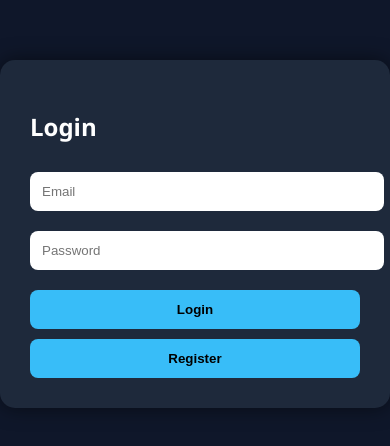
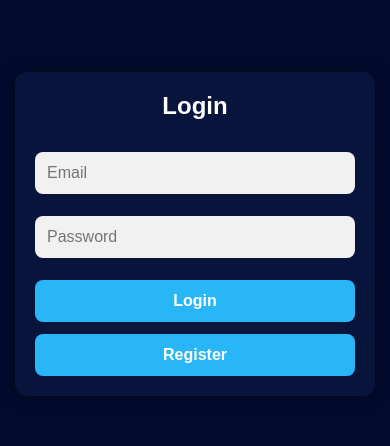
Before and after one commit to koti63888-a11y/quiz-app, a React (Create React App) app in the folder myapp/: page / in a window 390 px wide. Shown: the part 188-634 px from the top of the page. Built offline with nearby package versions, Linux system fonts and the light colour scheme.

Commit message:
mobile responsive ui

```diff
--- a/myapp/src/App.css
+++ b/myapp/src/App.css
@@ -208,4 +208,113 @@ button:hover {
 
 .popup-menu button {
   width: 100%;
+}/* RESET */
+
+*{
+  margin: 0;
+  padding: 0;
+  box-sizing: border-box;
 }
+
+/* BODY */
+
+body{
+  width: 100%;
+  overflow-x: hidden;
+  font-family: Arial, sans-serif;
+  background: #020b2d;
+  color: white;
+}
+
+/* CENTER CONTAINER */
+
+.center-container{
+  width: 100%;
+  min-height: 100vh;
+
+  display: flex;
+  justify-content: center;
+  align-items: center;
+
+  padding: 15px;
+}
+
+/* CARD */
+
+.card{
+  width: 100%;
+  max-width: 400px;
+
+  background: #08143c;
+
+  padding: 20px;
+
+  border-radius: 12px;
+
+  box-shadow: 0px 0px 15px rgba(0,0,0,0.4);
+}
+
+/* TITLE */
+
+.card h2{
+  margin-bottom: 20px;
+  text-align: center;
+}
+
+/* INPUTS */
+
+input,
+select,
+button{
+  width: 100%;
+
+  padding: 12px;
+
+  margin-top: 12px;
+
+  border: none;
+
+  border-radius: 8px;
+
+  font-size: 16px;
+}
+
+/* INPUT */
+
+input,
+select{
+  background: #f1f1f1;
+}
+
+/* BUTTON */
+
+button{
+  background: #29b6f6;
+  color: white;
+  font-weight: bold;
+  cursor: pointer;
+}
+
+button:hover{
+  opacity: 0.9;
+}
+
+/* MOBILE */
+
+@media screen and (max-width: 600px){
+
+  .card{
+    max-width: 100%;
+  }
+
+  .card h2{
+    font-size: 24px;
+  }
+
+  input,
+  select,
+  button{
+    font-size: 16px;
+  }
+
+}
```
